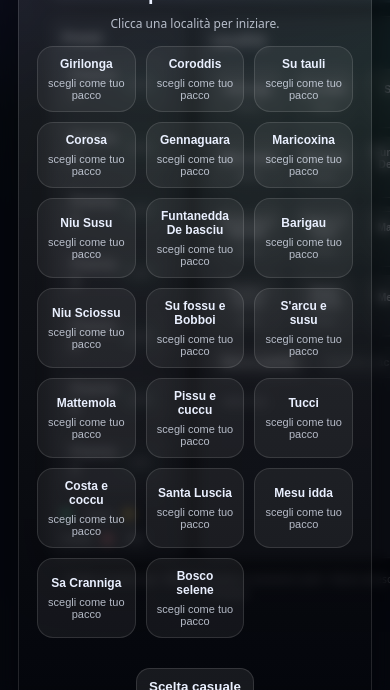
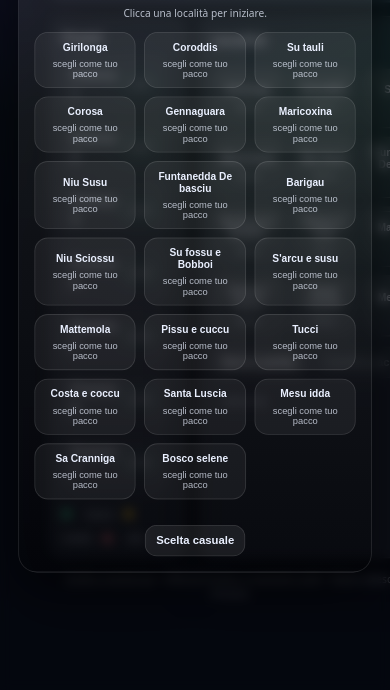
Before and after one commit to andreapistis00-sudo/Affari-tuoi-bdc, a plain HTML site: page index.html in a window 390 px wide. Shown: the part 154-844 px from the top of the page. Drawn offline with Linux system fonts and the light colour scheme.

Commit message:
Update style.css

```diff
--- a/style.css
+++ b/style.css
@@ -343,5 +343,13 @@ body.modal-open{ overflow:hidden; }
     width: calc(100% / .85);
   }
 }
+@media (max-width: 520px){
+  /* Scala anche i modali (sono fuori da .app) */
+  .modalCard{
+    transform: scale(.85);
+    transform-origin: top center;
+    width: calc(100% / .85);
+  }
+}
 
 }
```
